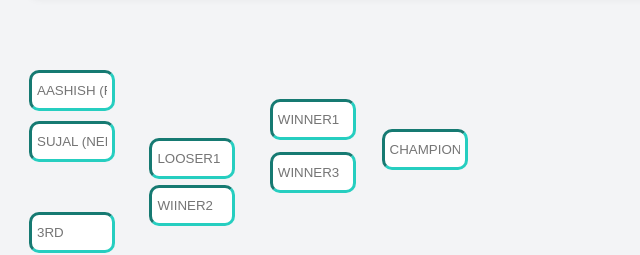
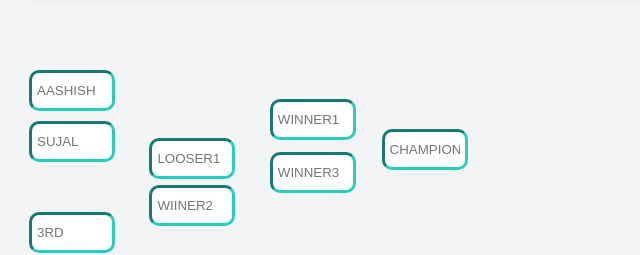
Before and after one commit to 4itaashish/Manakamana-Premiere-League, a plain HTML site: page pointstable.html in a window 1280 px wide. Shown: the part 697-952 px from the top of the page, 0-640 px from the left. Drawn offline with Linux system fonts and the light colour scheme.

Commit message:
Update pointstable.html

```diff
--- a/pointstable.html
+++ b/pointstable.html
@@ -221,8 +221,8 @@
     </div>
     <div class="container">
         <div class="first">
-            <input type="text" placeholder="AASHISH (FRA)" class="first1" readonly><br>
-            <input type="text" placeholder="SUJAL (NED)" class="first2" readonly>
+            <input type="text" placeholder="AASHISH" class="first1" readonly><br>
+            <input type="text" placeholder="SUJAL" class="first2" readonly>
         </div>
         <div class="second">
             <input type="text" placeholder="3RD" class="second1" readonly><br>
```
